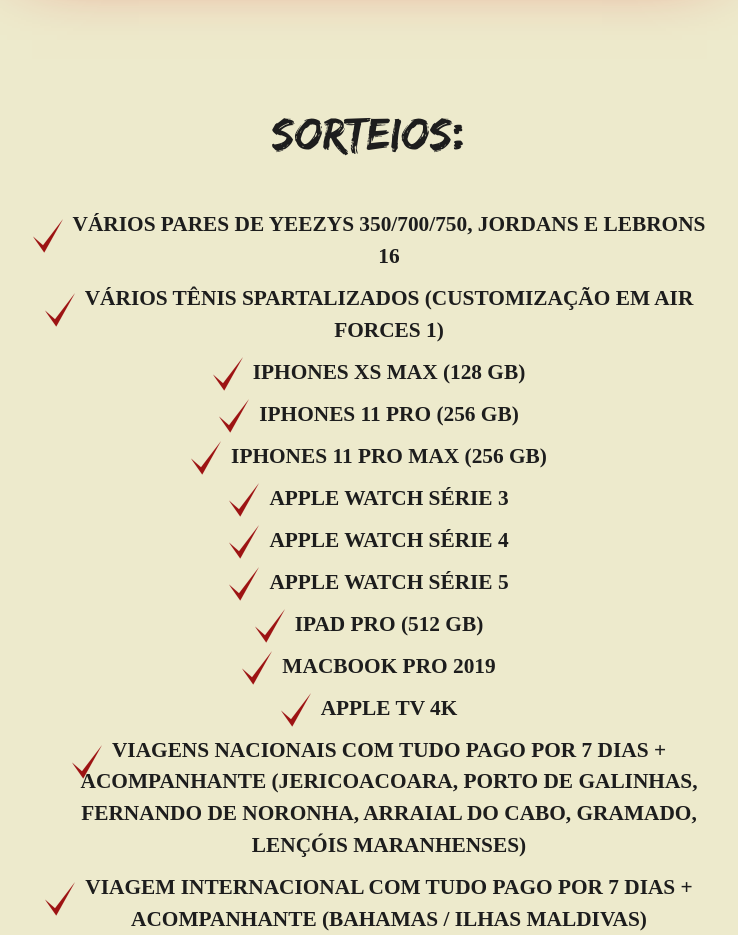
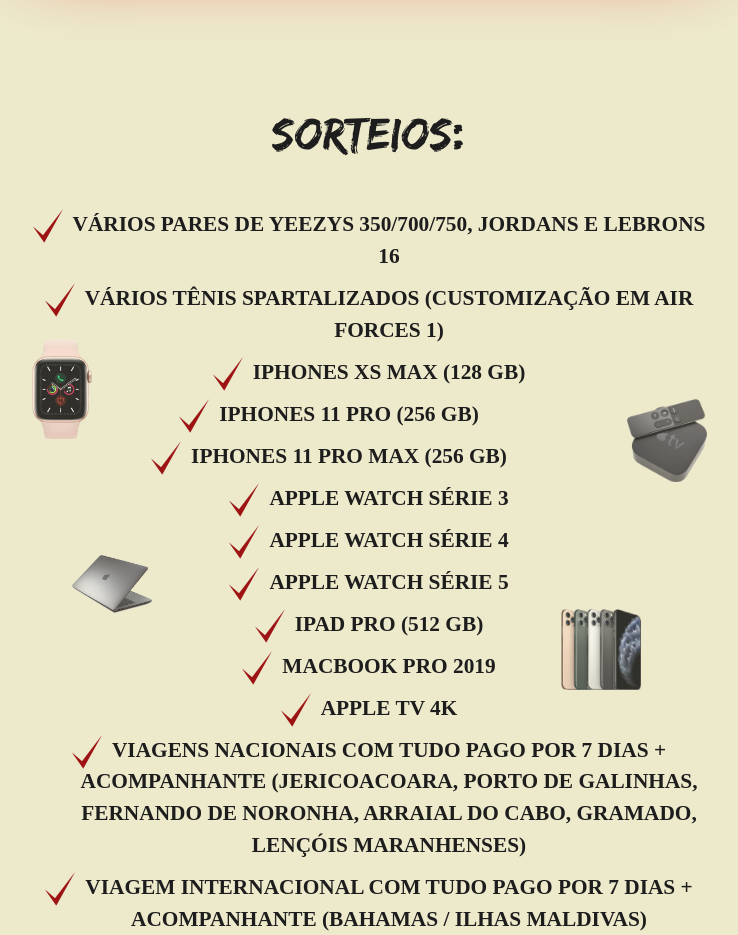
Before and after one commit to jvcalassio/jvcalassio.github.io, a PHP site: page / in a window 1280 px wide. Shown: the part 3040-3975 px from the top of the page, without its empty margins (271-1009 px from the left). Run offline with PHP 8.4, Linux system fonts and the light colour scheme; some web fonts are replaced.

Commit message:
minor changes

```diff
--- a/sparta/css/styles.css
+++ b/sparta/css/styles.css
@@ -288,6 +343,7 @@
     font-size: 16pt;
     list-style: none;
     margin-bottom: 10px;
+    z-index:3;
 }
 
 .second-block li::before {
@@ -296,7 +352,7 @@
     display: inline-block;
     background-size: 100%;
     background-position-x: center;
-    background-position-y: 10px;
+    background-position-y: 0px;
     background-repeat: no-repeat;
     width: 30px;
     height: 50px;
@@ -312,6 +368,7 @@
     list-style: none;
     margin-bottom: 10px;
     display: block;
+    z-index:3;
 }
 
 .second-block lis::before {
@@ -574,6 +631,53 @@
     background-color: transparent;
 }
 
+.sorteios-subblock .apple-watch-icon {
+    background-image: url("../img/watch-tiny.png");
+    background-size: 100%;
+    width: 60px;
+    height: 100px;
+    position: absolute;
+    margin-top: 170px;
+    opacity: 0.8;
+}
+
+.sorteios-subblock .iphone-icon {
+    background-image: url("../img/iphones-tiny.png");
+    background-size: 100%;
+    background-repeat: no-repeat;
+    width: 80px;
+    height: 90px;
+    position: absolute;
+    left:65%;
+    /* float: right; */
+    opacity: 0.8;
+}
+
+.sorteios-subblock .macbook-icon {
+    background-image: url("../img/macbook-tiny.png");
+    background-size:100%;
+    background-repeat: no-repeat;
+    width:80px;
+    height:80px;
+    position: absolute;
+    margin-top: -180px;
+    opacity: 0.8;
+}
+
+.sorteios-subblock .apple-tv-icon {
+    background-image: url("../img/tv-tiny.png");
+    background-size:100%;
+    background-repeat: no-repeat;
+    width:80px;
+    height:83px;
+    float:right;
+    opacity: 0.8;
+}
+
+.rshadow {
+    box-shadow: 0px 10px 60px -40px #bbbbbb;
+}
+
 @media (max-width: 1023px) {
     .first-block {
         height: 900px;
--- a/sparta/index.html
+++ b/sparta/index.html
@@ -81,18 +81,22 @@
 
             <div class="sorteios-subblock">
                 <h2>SORTEIOS:</h2>
+                <div class="apple-watch-icon"></div>
                 <ul class="mt-5" style="font-weight: 600;text-align: center;">
                     <li>VÁRIOS PARES DE YEEZYS 350/700/750, JORDANS E LEBRONS 16</li>
                     <li>VÁRIOS TÊNIS SPARTALIZADOS (CUSTOMIZAÇÃO EM AIR FORCES 1)</li>
                     <lis>IPHONES XS MAX (128 GB)</lis>
+                    <div class="apple-tv-icon"></div>
                     <lis>IPHONES 11 PRO (256 GB)</lis>
                     <lis>IPHONES 11 PRO MAX (256 GB)</lis>
                     <lis>APPLE WATCH SÉRIE 3</lis>
                     <lis>APPLE WATCH SÉRIE 4</lis>
                     <lis>APPLE WATCH SÉRIE 5</lis>
+                    <div class="iphone-icon"></div>
                     <lis>IPAD PRO (512 GB)</lis>
                     <lis>MACBOOK PRO 2019</lis>
                     <lis>APPLE TV 4K</lis>
+                    <div class="macbook-icon"></div>
                     <li>VIAGENS NACIONAIS COM TUDO PAGO POR 7 DIAS + ACOMPANHANTE
                         (JERICOACOARA, PORTO DE GALINHAS, FERNANDO DE NORONHA, ARRAIAL DO CABO,
                         GRAMADO, LENÇÓIS MARANHENSES)
@@ -383,7 +387,7 @@
             </li></ul>
             <h1>PRINCIPAIS DÚVIDAS</h1>
 
-            <div id="accordion">
+            <div id="accordion" class="rshadow">
                 <div class="card">
                     <div class="card-header" id="first-header" data-toggle="collapse" data-target="#faq-n1"
                         aria-expanded="true" aria-controls="faq-n1">
```
Also changed, not shown: other parts of sparta/css/styles.css (+93 -20 lines).
